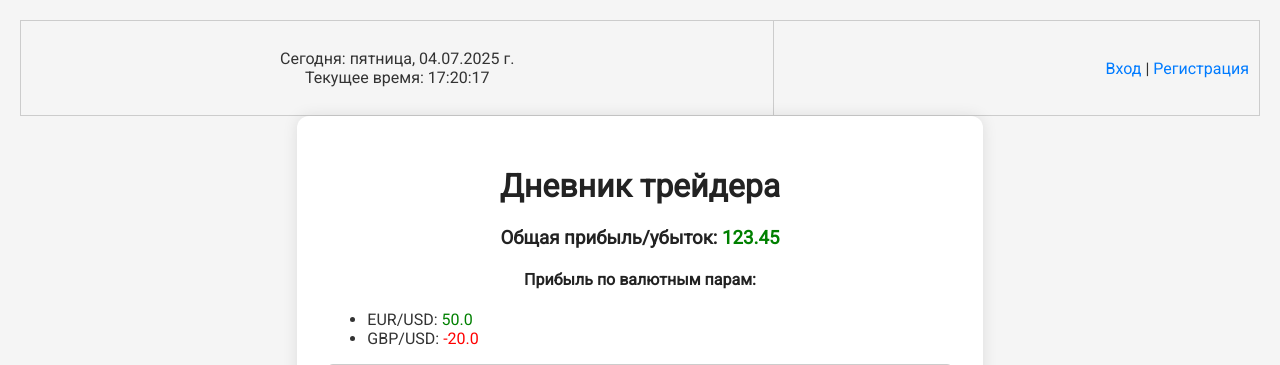
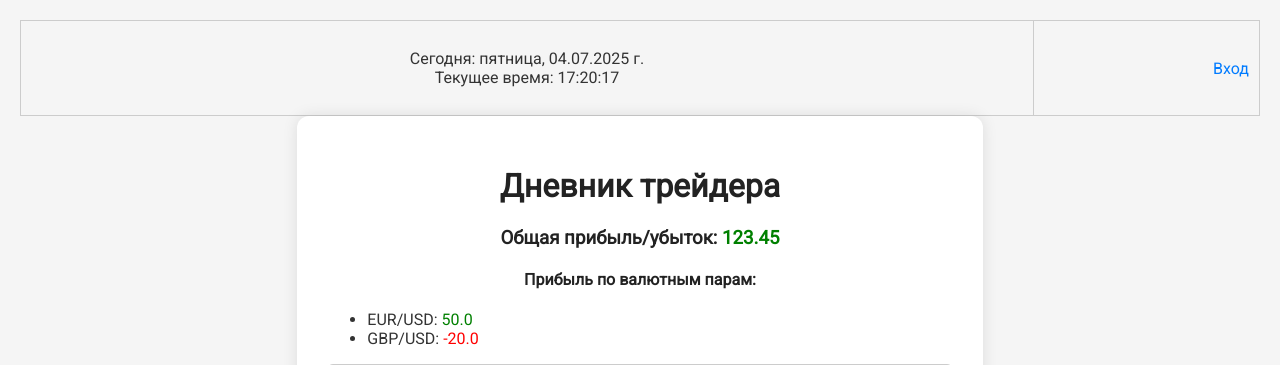
Before and after one commit to KakariA2/trader_diary, a Flask app: page / in a window 1280 px wide. Shown: the top 365 px of the page. Run offline with Flask 3, Linux system fonts and the light colour scheme.

Commit message:
бновлен шаблон index.html

```diff
--- a/templates/index.html
+++ b/templates/index.html
@@ -39,8 +39,9 @@
           </p>
         {% else %}
           <p>
-            <a href="{{ url_for('login') }}">Вход</a> |
-            <a href="{{ url_for('register') }}">Регистрация</a>
+            <a href="{{ url_for('google.login') }}">Вход</a>
+            {# Если у тебя есть маршрут регистрации, можно раскомментировать #}
+            {# | <a href="{{ url_for('register') }}">Регистрация</a> #}
           </p>
         {% endif %}
       </td>
```
